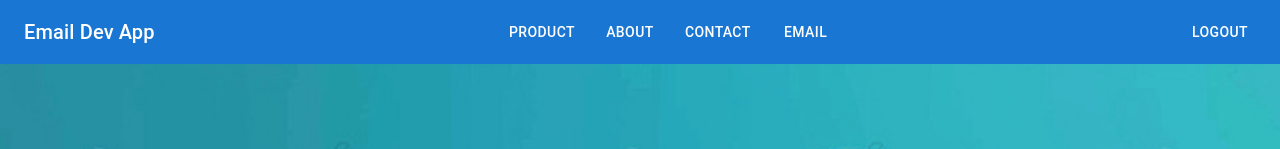
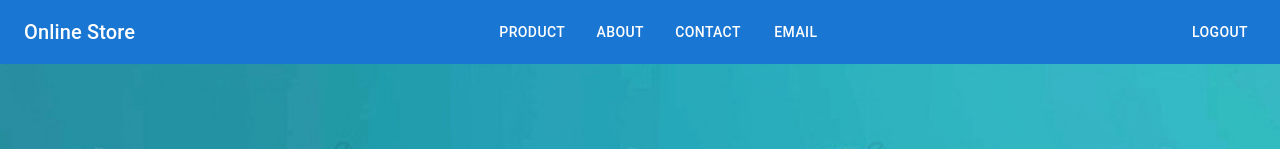
Before and after one commit to r3habb99/email-react-app, a React (Vite) app: page / in a window 1280 px wide. Shown: the top 149 px of the page. Built offline with nearby package versions, Linux system fonts and the light colour scheme; no server answers.

Commit message:
Added product and changed title

```diff
--- a/index.html
+++ b/index.html
@@ -5,7 +5,7 @@
   <meta charset="UTF-8" />
   <meta name="viewport" content="width=device-width, initial-scale=1.0" />
   <meta name="description" content="A Vite + React application with an email icon as favicon." />
-  <title>Email App</title>
+  <title>Online Store</title>
   <!-- Favicon for email icon -->
   <link rel="icon" type="image/png" href="https://cdn-icons-png.flaticon.com/512/561/561127.png" />
   <link rel="shortcut icon" href="https://cdn-icons-png.flaticon.com/512/561/561127.png" type="image/x-icon" />
--- a/src/components/Navbar.jsx
+++ b/src/components/Navbar.jsx
@@ -16,7 +16,7 @@ const Navbar = () => {
           component={Link}
           to="/"
         >
-          Email Dev App
+          Online Store
         </Typography>
         <div className="navbar-links">
           <Button
--- a/src/components/ProductList.jsx
+++ b/src/components/ProductList.jsx
@@ -58,7 +58,7 @@ const ProductList = ({ initialPage = 1, limit = 10 }) => {
               <div className="product-card-info">
                 <h3 className="product-name">{product.name}</h3>
                 <p className="product-description">{product.description}</p>
-                <p className="product-price">{product.price}</p>
+                <p className="product-price">₹ {product.price}/-</p>
               </div>
             </Link>
             <Link
--- a/src/pages/ProductDetail.jsx
+++ b/src/pages/ProductDetail.jsx
@@ -37,7 +37,7 @@ if (!product) {
       <div className="product-detail-info">
         <h2 className="product-detail-name">{product.name}</h2>
         <p className="product-detail-description">{product.description}</p>
-        <p className="product-detail-price">{product.price}</p>
+        <p className="product-detail-price">₹ {product.price}/-</p>
         <button className="product-detail-button">Add to Cart</button>
         <div className="product-detail-extras">
           <div className="product-detail-section">
```
